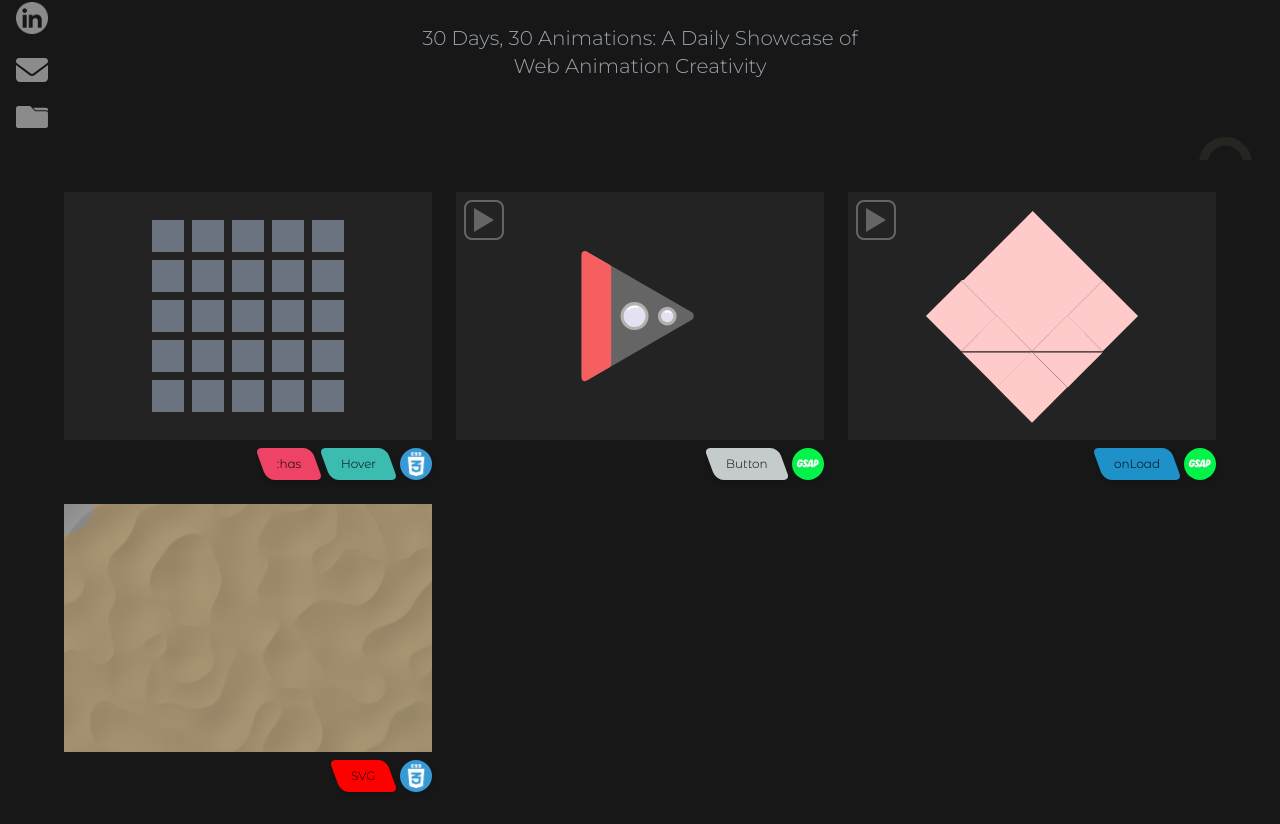
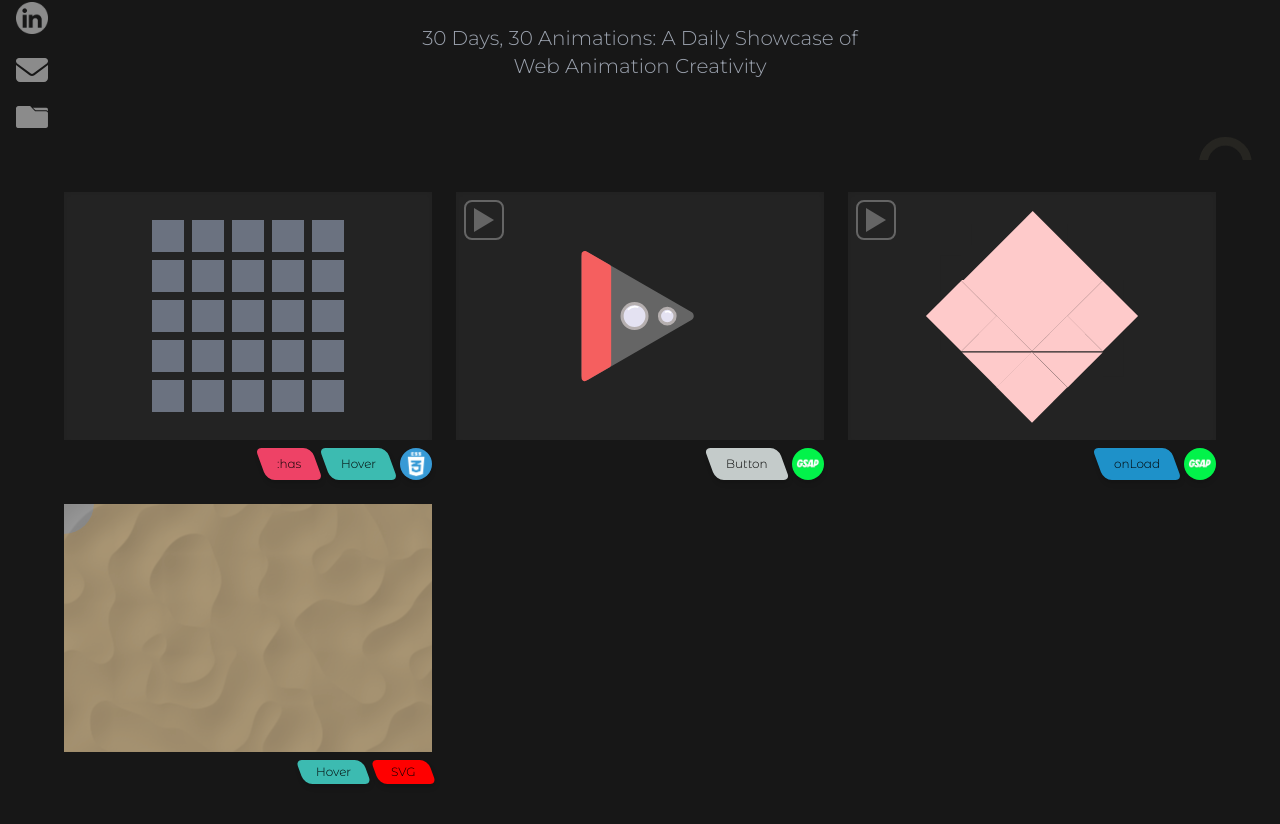
Before and after one commit to mlee2197/motion-script, a Next.js app: page / in a window 1280 px wide. Shown: the part 640-1464 px from the top of the page. Built offline with nearby package versions, Linux system fonts and the light colour scheme; a web font is replaced by a local one.

Commit message:
update card tags

```diff
--- a/src/app/page.tsx
+++ b/src/app/page.tsx
@@ -56,7 +56,7 @@ export default function Home() {
           >
             <OrigamiHeart />
           </Card>
-          <Card tags={[COMPONENT_CATEGORIES.svg]} tool={ANIMATION_TOOLS.css}>
+          <Card tags={[CSS_PROPERTY_CATEGORIES.hover, COMPONENT_CATEGORIES.svg]}>
             <Desert />
           </Card>
         </div>
```
